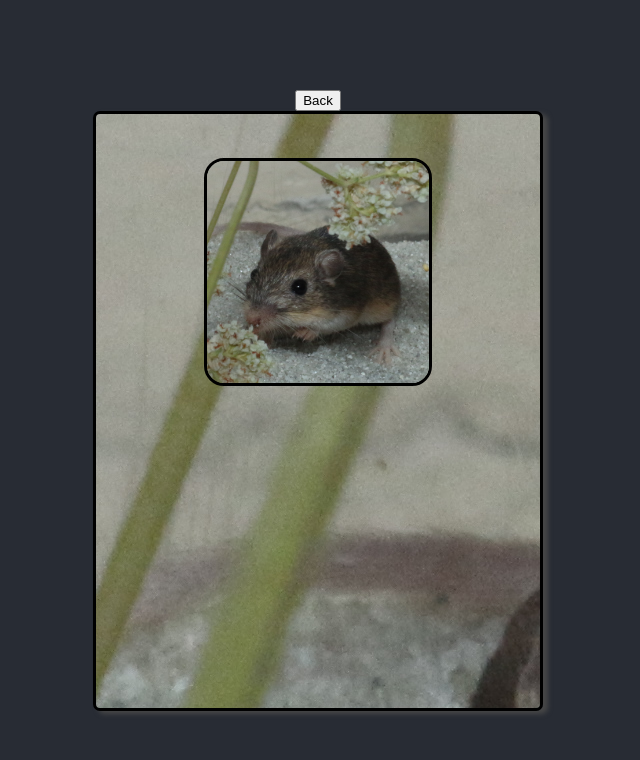
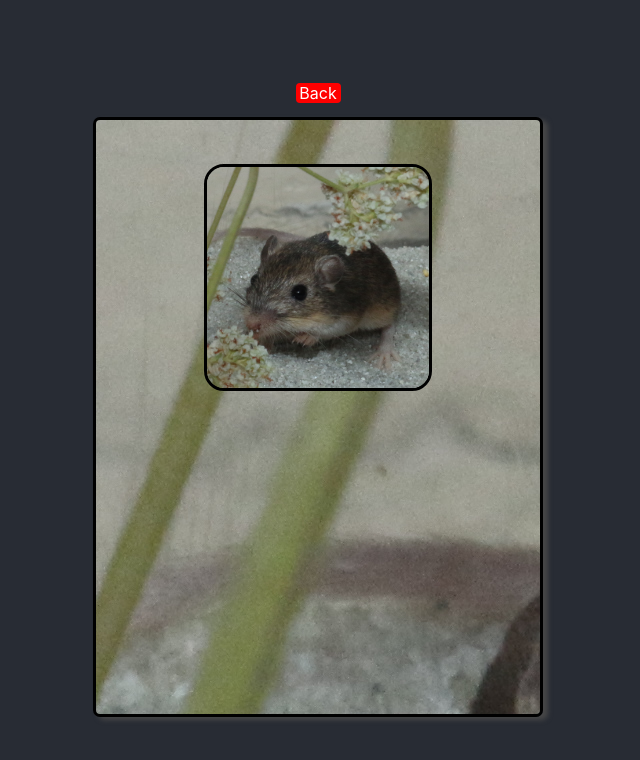
Before and after one commit to MiquilW/team-redacted, a React (Create React App) app: page / in a window 1280 px wide. Both pictures are taken after typing "Sample" into the empty fields and a click on the button "Submit". Shown: the top 760 px of the page, without its empty margins (322-962 px from the left). Built offline with nearby package versions, Linux system fonts and the light colour scheme.

Commit message:
Fixed styling

```diff
--- a/src/App.css
+++ b/src/App.css
@@ -47,3 +47,16 @@
   font-style: oblique;
   color: black;
 }
+
+.back {
+  background-color: red;
+  width: 10%;
+  margin-bottom: 3%;
+  border-radius: 4px;
+  padding: 0;
+	color: inherit;
+	border: none;
+	font: inherit;
+	cursor: pointer;
+	outline: inherit;
+}
--- a/src/index.css
+++ b/src/index.css
@@ -34,9 +34,7 @@ label[for="location"] {
 }
 
 #submit{
-  position: absolute;
-  top: 57%;
-  right: 48%;
+  margin-top: 15px;
   border: none;
   border-radius: 4px;
   transition-duration: 0.4s;
--- a/src/input.js
+++ b/src/input.js
@@ -34,7 +34,7 @@ const Input = () =>{
       }
 
       // Resets all values
-      function handleBack(event) {
+      function handleBack() {
         setPlace('');
         setAnimal('');
         setVisible(false);
@@ -45,7 +45,7 @@ const Input = () =>{
         {
         visible ? (
           <div>
-            <button onClick={handleBack}>Back</button>
+            <button className='back' onClick={handleBack}>Back</button>
             <Species
               image=''
               name={animal}
@@ -64,7 +64,6 @@ const Input = () =>{
                 Submit
               </button>
             </form>
-            <p>Species: {animal}</p>
           </div>
           )
         }
```
